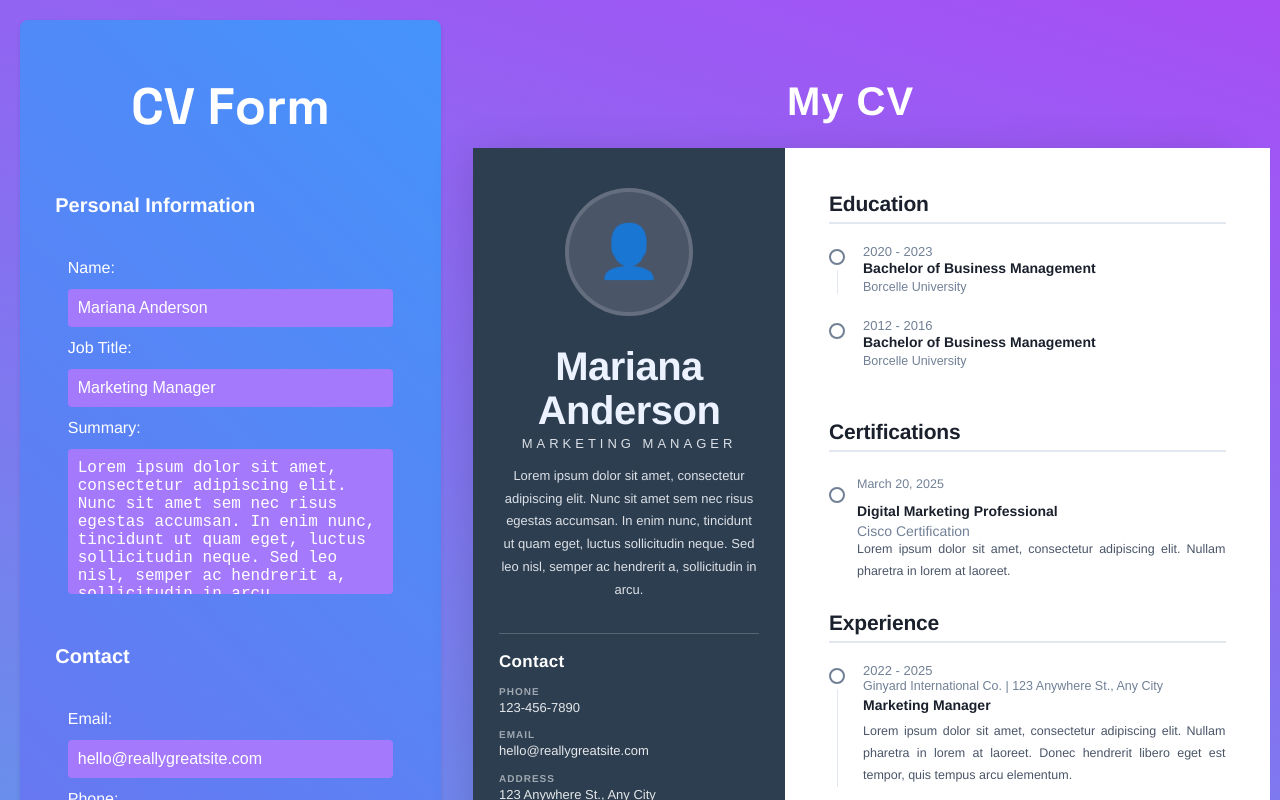
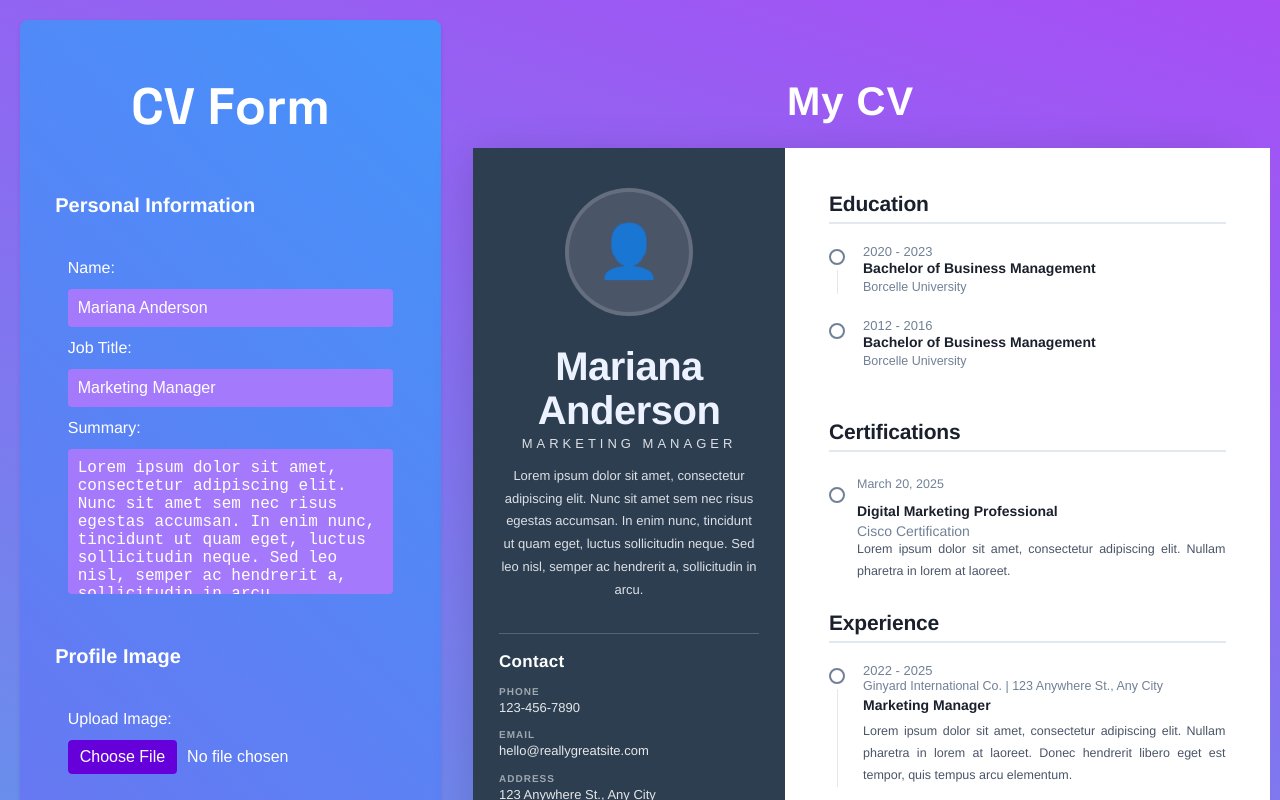
Before and after one commit to rayx3000/cv-application, a React (Vite) app: page / in a window 1280 px wide. Shown: the top 800 px of the page. Built offline with nearby package versions, Linux system fonts and the light colour scheme.

Commit message:
add image upload

```diff
--- a/src/components/CV/CVSidebar.jsx
+++ b/src/components/CV/CVSidebar.jsx
@@ -13,13 +13,18 @@ const CVSidebar = ({ resumeData }) => {
     contact,
     expertise,
     languages,
-    additionalInfo
+    additionalInfo,
+    image
   } = resumeData;
 
   return (
     <div className="cv-sidebar">
       <div className="cv-avatar">
-        <span>👤</span>
+        {image ? (
+          <img src={image} alt="Profile" style={{ width: '100%', height: '100%', borderRadius: '50%', objectFit: 'cover' }} />
+        ) : (
+          <span>👤</span>
+        )}
       </div>
 
       <div className="cv-header">
--- a/src/components/Form/Form.css
+++ b/src/components/Form/Form.css
@@ -58,6 +58,25 @@ fieldset {
 
 :is(input, textarea):focus {
     outline: #fff solid 2px;
+}
+
+input[type="file"] {
+    background-color: transparent;
+    padding: 0;
+}
+
+input[type="file"]::file-selector-button {
+    background-color: rgb(102, 0, 218);
+    color: #fff;
+    padding: 8px 12px;
+    border: none;
+    border-radius: 4px;
+    cursor: pointer;
+    margin-right: 10px;
+}
+
+input[type="file"]::file-selector-button:hover {
+    background-color: rgb(149, 63, 247);
 }
 
 textarea{
--- a/src/components/Form/Form.jsx
+++ b/src/components/Form/Form.jsx
@@ -9,6 +9,7 @@ import CertificationsForm from './CertificationsForm.jsx'
 import LanguagesForm from './LanguagesForm.jsx'
 import ReferencesForm from './ReferencesForm.jsx'
 import AddInfoForm from './AddInfoForm.jsx'
+import UploadImage from './UploadImage.jsx'
 
 const Form = ({ setResumeData, resumeData }) => {
   return (
@@ -16,6 +17,7 @@ const Form = ({ setResumeData, resumeData }) => {
         <h1>CV Form</h1>
         <div className="form-content">
             <PersonalForm setResumeData={setResumeData} resumeData={resumeData} />
+            <UploadImage setResumeData={setResumeData} resumeData={resumeData} />
             <ContactForm setResumeData={setResumeData} resumeData={resumeData} />
             <EducationForm setResumeData={setResumeData} resumeData={resumeData} />
             <WorkForm setResumeData={setResumeData} resumeData={resumeData} />
--- /dev/null
+++ b/src/components/Form/UploadImage.jsx
@@ -0,0 +1,26 @@
+import React from 'react'
+
+const UploadImage = ({ setResumeData, resumeData }) => {
+  const handleImageChange = (e) => {
+    const file = e.target.files[0];
+    if (file) {
+      const imageUrl = URL.createObjectURL(file);
+      setResumeData(prevData => ({
+        ...prevData,
+        image: imageUrl
+      }));
+    }
+  };
+
+  return (
+    <form>
+      <p>Profile Image</p>
+      <fieldset>
+        <label htmlFor="image">Upload Image:</label>
+        <input type="file" id="image" name="image" accept="image/*" onChange={handleImageChange} />
+      </fieldset>
+    </form>
+  )
+}
+
+export default UploadImage
```
